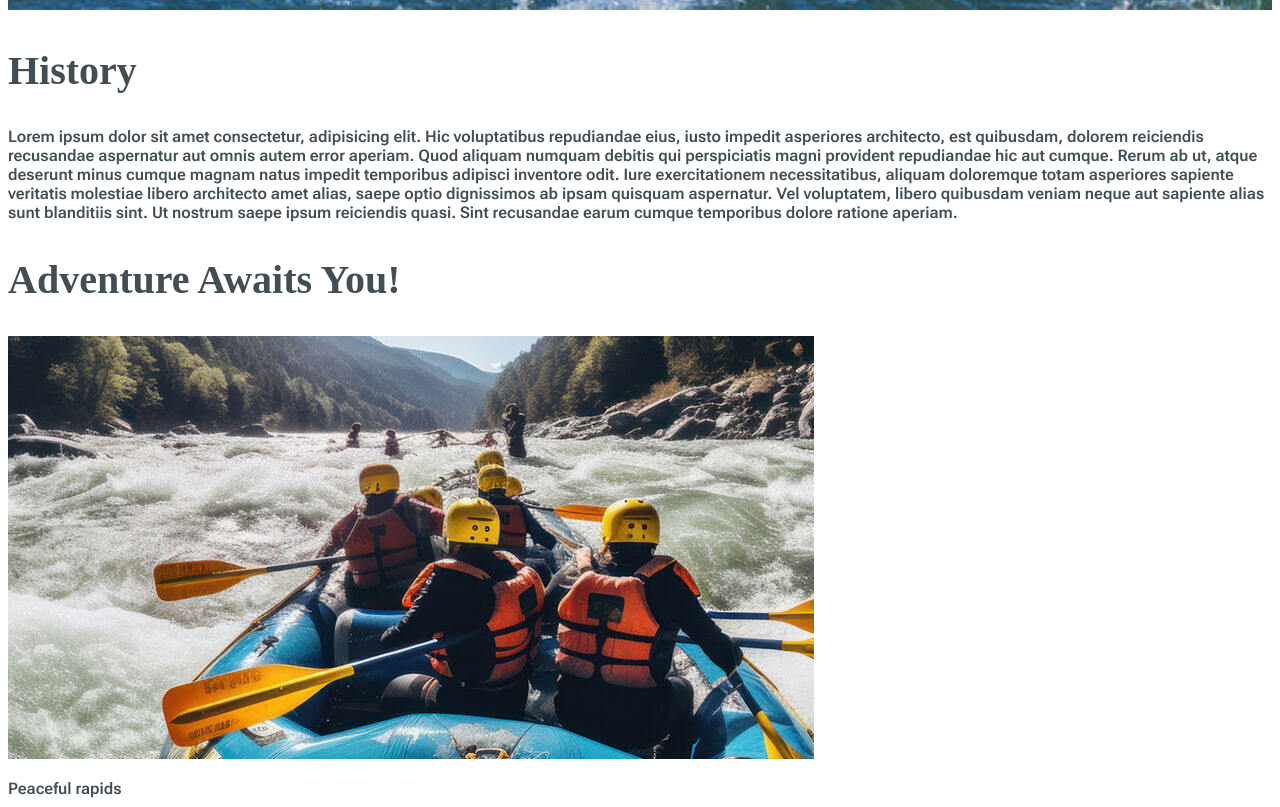
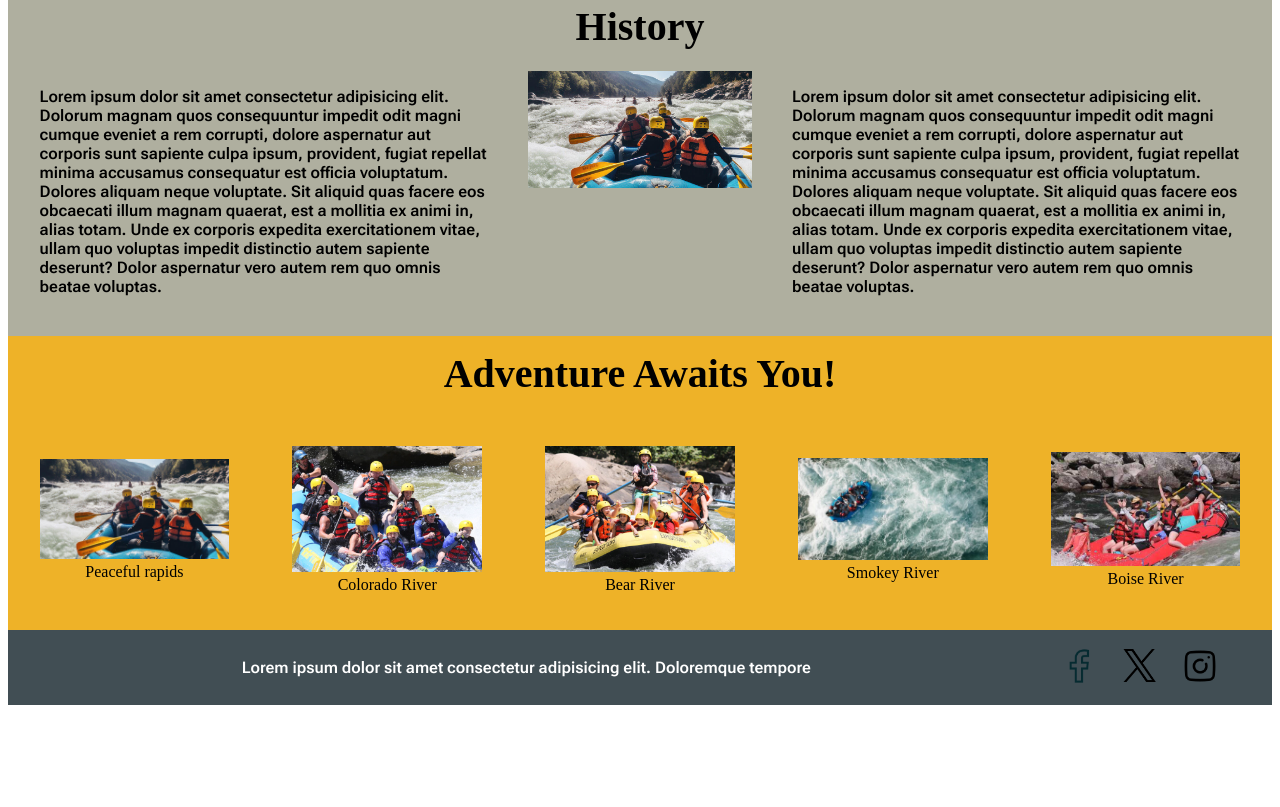
Before and after one commit to AdamLind/wdd130, a plain HTML site: page wwr/about.html in a window 1280 px wide. Shown: the part 873-1680 px from the top of the page. After the commit the page ends 1586 px from the top, so only its background shows below. Drawn offline with Linux system fonts and the light colour scheme; a web font is replaced by a local one.

Commit message:
Updated about us page

```diff
--- a/wwr/about.html
+++ b/wwr/about.html
@@ -32,25 +32,42 @@
                 <p>Lorem ipsum dolor sit amet, consectetur adipisicing elit. Laboriosam amet laudantium mollitia eveniet excepturi sed qui reprehenderit iste reiciendis sapiente enim sint dolorem consectetur aliquid cupiditate id consequatur, corporis, non quidem culpa hic veniam. Suscipit, nobis aliquid doloremque aliquam dolores possimus repudiandae modi blanditiis iste, totam nulla distinctio. Vel nesciunt dignissimos impedit quod voluptatibus sint ipsa dolorum minima, vero a voluptates dolorem. Perspiciatis dolore maxime illum necessitatibus mollitia eius pariatur inventore sint temporibus, accusantium aspernatur! Natus sequi a quis libero! Illo modi iste veritatis corrupti nihil voluptates omnis laboriosam ipsum placeat! Commodi dolor, voluptate quaerat animi debitis facilis sint dignissimos.</p>
             </article>
         </div>
-        <section>
+        <section class="history">
             <h2>History</h2>
-            <p>Lorem ipsum dolor sit amet consectetur, adipisicing elit. Hic voluptatibus repudiandae eius, iusto impedit asperiores architecto, est quibusdam, dolorem reiciendis recusandae aspernatur aut omnis autem error aperiam. Quod aliquam numquam debitis qui perspiciatis magni provident repudiandae hic aut cumque. Rerum ab ut, atque deserunt minus cumque magnam natus impedit temporibus adipisci inventore odit. Iure exercitationem necessitatibus, aliquam doloremque totam asperiores sapiente veritatis molestiae libero architecto amet alias, saepe optio dignissimos ab ipsam quisquam aspernatur. Vel voluptatem, libero quibusdam veniam neque aut sapiente alias sunt blanditiis sint. Ut nostrum saepe ipsum reiciendis quasi. Sint recusandae earum cumque temporibus dolore ratione aperiam.</p>
+            <div>
+                <p>Lorem ipsum dolor sit amet consectetur adipisicing elit. Dolorum magnam quos consequuntur impedit odit magni cumque eveniet a rem corrupti, dolore aspernatur aut corporis sunt sapiente culpa ipsum, provident, fugiat repellat minima accusamus consequatur est officia voluptatum. Dolores aliquam neque voluptate. Sit aliquid quas facere eos obcaecati illum magnam quaerat, est a mollitia ex animi in, alias totam. Unde ex corporis expedita exercitationem vitae, ullam quo voluptas impedit distinctio autem sapiente deserunt? Dolor aspernatur vero autem rem quo omnis beatae voluptas.</p>
+                <img src="images/small_rafting.jpeg" alt="">
+                <p>Lorem ipsum dolor sit amet consectetur adipisicing elit. Dolorum magnam quos consequuntur impedit odit magni cumque eveniet a rem corrupti, dolore aspernatur aut corporis sunt sapiente culpa ipsum, provident, fugiat repellat minima accusamus consequatur est officia voluptatum. Dolores aliquam neque voluptate. Sit aliquid quas facere eos obcaecati illum magnam quaerat, est a mollitia ex animi in, alias totam. Unde ex corporis expedita exercitationem vitae, ullam quo voluptas impedit distinctio autem sapiente deserunt? Dolor aspernatur vero autem rem quo omnis beatae voluptas.</p>
+            </div>
         </section>
         <section class="adventuresection">
             <h2>Adventure Awaits You!</h2>
-            <img src="images/small_rafting.jpeg" alt="">
-            <p>Peaceful rapids</p>
-            <img src="images/intermediate-hero-600x400.jpg" alt="">
-            <p>Colorado River</p>
-            <img src="images/beginner-hero-1-600x400.jpg" alt="">
-            <p>Bear River</p>
-            <img src="images/Whitewater-Rafting-09202018-7-2_optimized_100.jpg" alt="">
-            <p>Smokey River</p>
-            <img src="images/ProRafting.jpeg" alt="">
-            <p>Boise River</p>
+            <div>
+                <figure class="adventurepic">
+                    <img src="images/small_rafting.jpeg" alt="">
+                    <figcaption>Peaceful rapids</figcaption>
+                </figure>
+                <figure class="adventurepic">
+                    <img src="images/intermediate-hero-600x400.jpg" alt="">
+                    <figcaption>Colorado River</figcaption>
+                </figure>
+                <figure class="adventurepic">
+                    <img src="images/beginner-hero-1-600x400.jpg" alt="">
+                    <figcaption>Bear River</figcaption>
+                </figure>
+                <figure class="adventurepic">
+                    <img src="images/Whitewater-Rafting-09202018-7-2_optimized_100.jpg" alt="">
+                    <figcaption>Smokey River</figcaption>
+                </figure>
+                <figure class="adventurepic">
+                    <img src="images/ProRafting.jpeg" alt="">
+                    <figcaption>Boise River</figcaption>
+                </figure>
+            </div>
         </section>
     </main>
     <footer>
+        <p>Lorem ipsum dolor sit amet consectetur adipisicing elit. Doloremque tempore</p>
         <nav class="sociallinks">
             <a href="https://facebook.com" class="sociallink">
                 <img src="images/fb_logo.png" alt="Facebook" class="sociallinkimg">
--- a/wwr/styles/rafting.css
+++ b/wwr/styles/rafting.css
@@ -5,6 +5,46 @@
     --accent2-color: #AFAF9F;
     --title-font: "Fredericka The Great", serif;
     --text-font: "Roboto Flex", serif;
+}
+
+header {
+    display: grid;
+    grid-template-columns: 33% 67%;
+    background-color: var(--primary-color);
+}
+
+header img {
+    width: 150px;
+    height: auto;
+    justify-self: center;
+    padding: 20px;
+}
+
+header nav {
+    display: flex;
+    align-items: center;
+    justify-content: center;
+    background-color: white;
+    width: 60%;
+    height: 20%;
+    justify-self: center;
+    align-self: center;
+    border-radius: 5px;
+    border: 2px solid black;
+}
+
+header nav a {
+    width: 150px;
+    border-width: 0 2px 0 0;
+    border-color: #000;
+    border-style: solid;
+    padding: 10px;
+    text-align: center;
+    color: var(--primary-color);
+}
+
+header nav a:last-child {
+    border-width: 1px 0 0 0;
 }
 
 .hero {
@@ -52,44 +92,110 @@
 
 h1 {
     font-family: var(--title-font);
-    color: var(--primary-color);
+    color: black;
 }
 
 h2 {
     font-family: var(--title-font);
-    color: var(--primary-color);
+    color: black;
     font-size: 40px;
 }
 
 p {
     font-family: var(--text-font);
     font-weight: 600;
-    color: var(--primary-color);
+    color: black;
+}
+
+.history {
+    width: 100%;
+    display: grid;
+    grid-template-rows: 25% 75%;
+    background-color: var(--accent2-color);
+}
+
+.history h2 {
+    grid-row: 1;
+    align-self: center;
+    justify-self: center;
+}
+
+.history div {
+    display: grid;
+    grid-template-columns: 2fr 1fr 2fr;
+    width: 95%;
+    justify-self: center;
+    grid-column-gap: 40px;
+}
+
+.history div img {
+    width: 100%;
+    justify-self: center;
+    align-self: top;
 }
 
 .adventuresection {
-    display: block;
-    width: 70%;
+    display: grid;
+    grid-template-rows: 25% 75%;
+    background-color: var(--accent1-color)
+}
+
+.adventuresection h2 {
+    justify-self: center;
+    align-self: center;
+}
+
+.adventuresection div {
+    display: grid;
+    grid-template-columns: 20% 20% 20% 20% 20%;
+}
+
+.adventurepic {
+    width: 75%;
+    justify-self: center;
+    align-self: center;
+}
+
+figure img {
+    width: 100%;
+}
+
+figcaption {
+    justify-self: center;
+    align-self: center;
 }
 
 footer {
-    background-color: var(--primary-color)
+    background-color: var(--primary-color);
+    display: grid;
+    grid-template-columns: 82% 15% 3%;
+    height: 75px;
+}
+
+footer p {
+    color: white;
+    align-self: center;
+    padding-left: 20px;
+    padding-right: 20px;
+    text-align: center;
 }
 
 .sociallinks {
     display: flex;
-    justify-content: center;
+    justify-content: space-around;
     align-items: center;
-    padding: 20px;
-    background-color: var(--secondary-color);
+    grid-column: 2;
+    padding-left: 5px;
+    padding-right: 5px;
 }
 
 .sociallinkimg {
     height: 40px;
-    padding: 15px;
 }
 .sociallinkimgx {
     height: 33px;
+    padding-left: 5px;
+    padding-right: 5px;
 }
 
 a {
```
